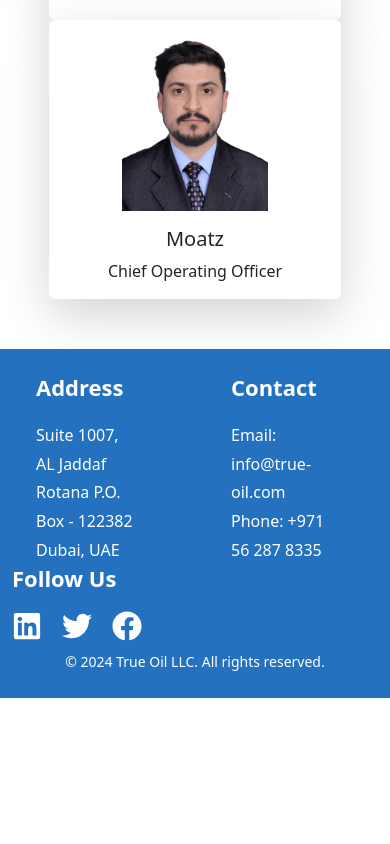
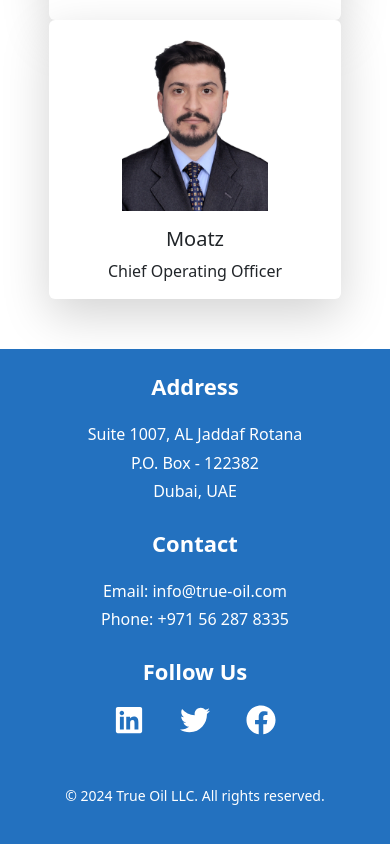
Before and after one commit to sarathsathish07/true-oil, a React (Create React App) app: page /about in a window 390 px wide. Shown: the part 3016-3860 px from the top of the page. Before the commit the page ends 3714 px from the top, so only its background shows below. Built offline with nearby package versions, Linux system fonts and the light colour scheme.

Commit message:
media query

```diff
--- a/src/components/AboutSection.jsx
+++ b/src/components/AboutSection.jsx
@@ -13,7 +13,7 @@ function AboutSection() {
   return (
     <Container className="about-section" ref={ref}>
       <Row>
-        <Col md={6} className="col-text">
+        <Col md={6} xs={12} className="col-text">
           <motion.div
             initial={{ opacity: 0, x: -100 }}
             animate={inView ? { opacity: 1, x: 0 } : {}}
--- a/src/components/AboutUs.jsx
+++ b/src/components/AboutUs.jsx
@@ -8,7 +8,7 @@ import bannerImage from "../assets/images/08.webp";
 import companyImage from "../assets/images/03.webp";
 import visionImage from "../assets/images/09.webp";
 import member1 from "../assets/images/manni.webp";
-import member2 from "../assets/images/peter.webp";
+import member2 from "../assets/images/peter-removebg-preview.webp";
 import member3 from "../assets/images/boardmember1.webp";
 import 'bootstrap/dist/css/bootstrap.min.css';
 
--- a/src/components/Footer.jsx
+++ b/src/components/Footer.jsx
@@ -4,32 +4,32 @@ import { FaLinkedin, FaTwitter, FaFacebook } from 'react-icons/fa';
 
 function Footer() {
   return (
-    <footer className="footer">
+    <footer className="footer py-4">
       <Container>
-        <Row>
-          <Col className='mx-4'>
+        <Row className="text-center text-md-start">
+          <Col md={5} xs={12} className="mb-4 mb-md-0">
             <h5 className="footerTitle">Address</h5>
             <p className="footerText">
-            Suite 1007, <br/>
-            AL Jaddaf Rotana
-            P.O. Box - 122382<br/>
-            Dubai, UAE
+              Suite 1007,
+              AL Jaddaf Rotana<br />
+              P.O. Box - 122382<br />
+              Dubai, UAE
             </p>
           </Col>
-          <Col className='mx-5'>
+          <Col md={4} xs={12} className="mb-4 mb-md-0">
             <h5 className="footerTitle">Contact</h5>
             <p className="footerText">
               Email: info@true-oil.com<br />
               Phone: +971 56 287 8335
             </p>
           </Col>
-          <Col className='mw-4'>
+          <Col md={3} xs={12} className="mb-4 mb-md-0">
             <h5 className="footerTitle">Follow Us</h5>
-            <div className="socialIcons">
-              <a href="#" className="iconLink">
+            <div className="socialIcons d-flex justify-content-center justify-content-md-start">
+              <a href="#" className="iconLink me-3">
                 <FaLinkedin size={30} />
               </a>
-              <a href="#" className="iconLink">
+              <a href="#" className="iconLink me-3">
                 <FaTwitter size={30} />
               </a>
               <a href="#" className="iconLink">
@@ -39,7 +39,7 @@ function Footer() {
           </Col>
         </Row>
         <Row>
-          <Col className="text-center">
+          <Col className="text-center mt-3">
             <p className="copyright">
               &copy; 2024 True Oil LLC. All rights reserved.
             </p>
--- a/src/components/ProductsSection.jsx
+++ b/src/components/ProductsSection.jsx
@@ -65,6 +65,7 @@ function ProductsSection() {
     slidesToScroll: 1,
     nextArrow: <SampleNextArrow />,
     prevArrow: <SamplePrevArrow />,
+    arrows: true,
     responsive: [
       {
         breakpoint: 1024,
@@ -72,6 +73,15 @@ function ProductsSection() {
           slidesToShow: 3,
           slidesToScroll: 1,
           infinite: true,
+          arrows: true,
+        },
+      },
+      {
+        breakpoint: 768,
+        settings: {
+          slidesToShow: 2,
+          slidesToScroll: 1,
+          arrows: true,
         },
       },
       {
@@ -79,6 +89,7 @@ function ProductsSection() {
         settings: {
           slidesToShow: 2,
           slidesToScroll: 1,
+          arrows: true,
         },
       },
       {
@@ -86,10 +97,13 @@ function ProductsSection() {
         settings: {
           slidesToShow: 1,
           slidesToScroll: 1,
+          arrows: true,
         },
       },
     ],
   };
+
+
 
   return (
     <Container className="products-section mt-5">
--- a/src/index.css
+++ b/src/index.css
@@ -25,9 +25,13 @@ code {
 
 .nav-link-container {
   display: flex;
-
   gap: 20px;
   align-items: center;
+}
+@media (max-width: 991px) {
+  .nav-link-container {
+    background-color: rgba(0, 0, 0, 0.5);
+  }
 }
 
 .nav-link-title {
@@ -134,7 +138,7 @@ code {
 
 .col-text {
   margin-right: 70px;
-  margin-left: 20px;
+  /* margin-left: 20px; */
 }
 
 
@@ -146,6 +150,7 @@ code {
 
 .app-banner{
   height: 100vh;
+  width: 100vw;
   background-size: cover;
   background-position: center;
   transition: background-image 1s ease-in-out;
@@ -365,4 +370,5 @@ code {
 
 
 
+
 /* produuctssection */
```
Also changed, not shown: src/assets/images/peter-removebg-preview.webp (added).
